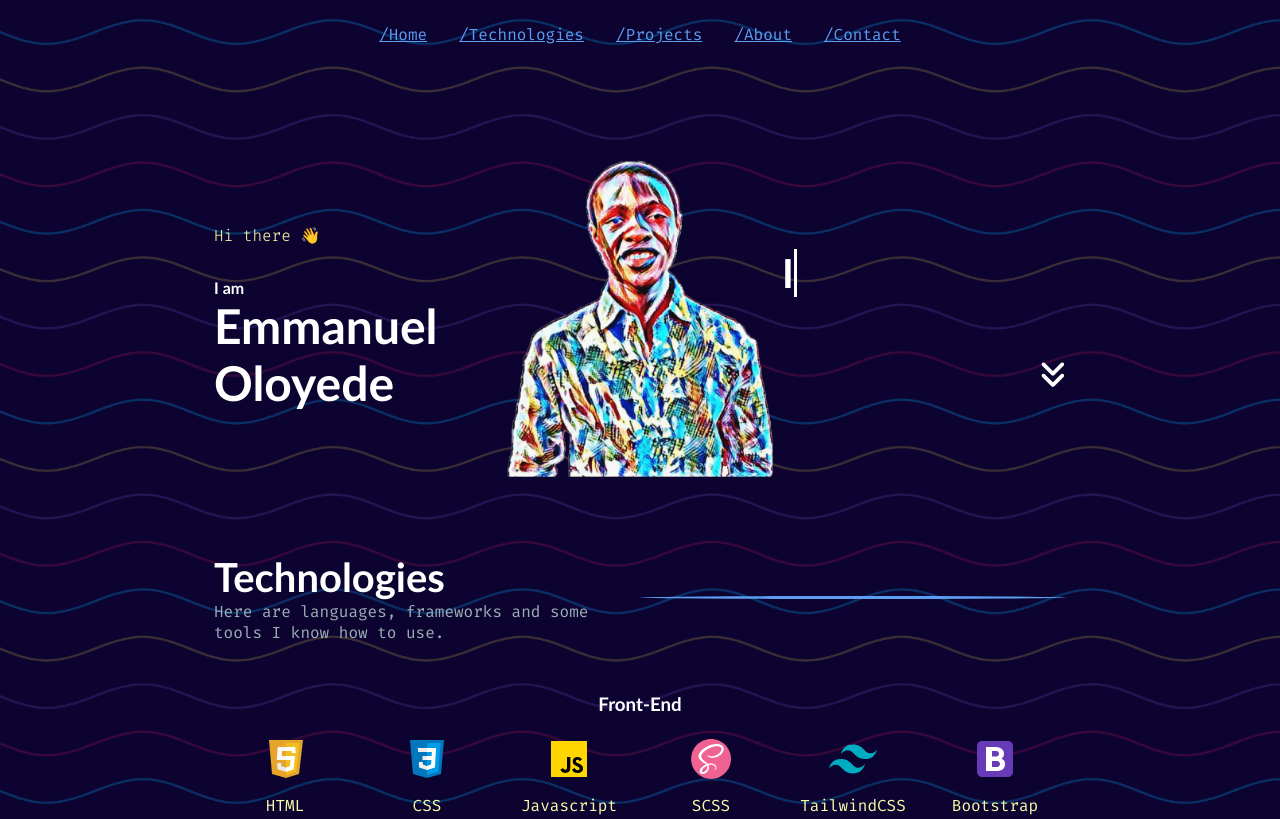
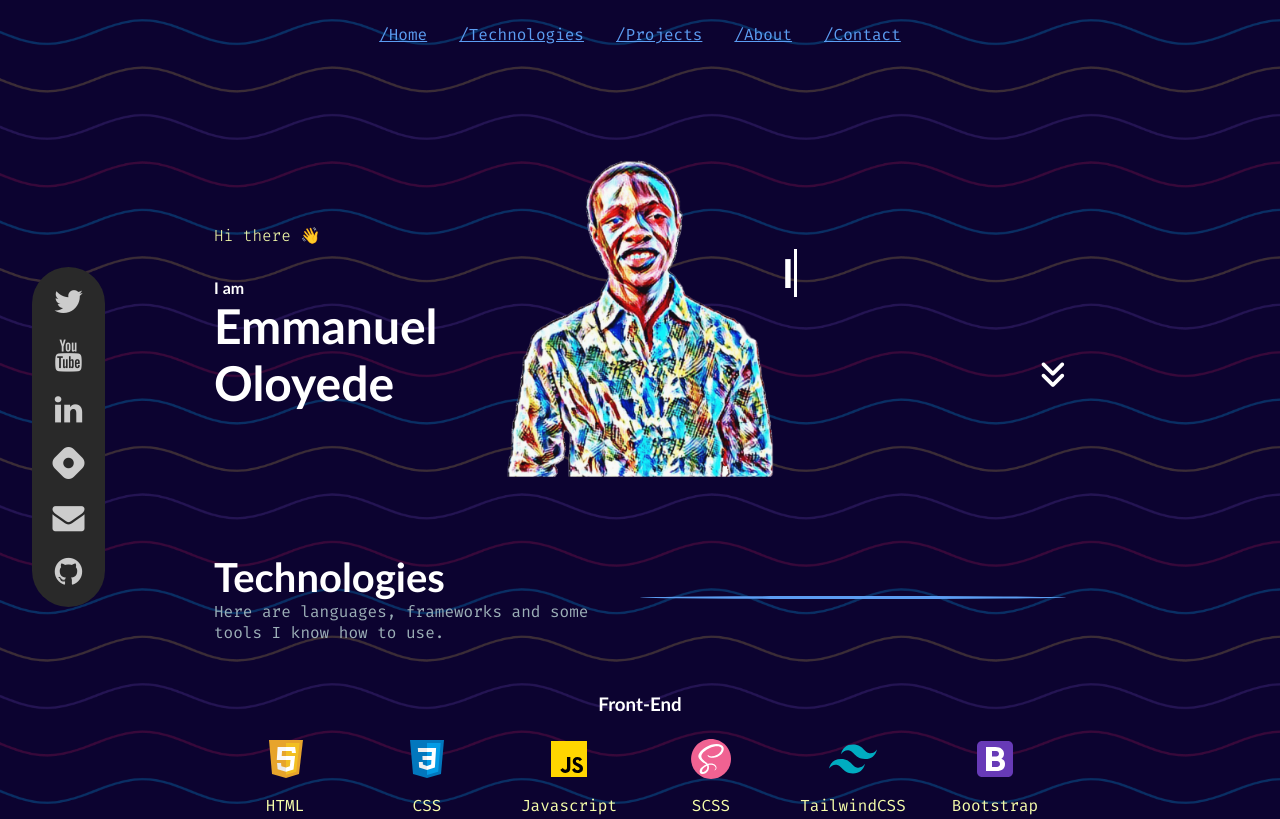
Before and after one commit to techemmy/techemmy.github.io, a plain HTML site: page index.html in a window 1280 px wide. Shown: the top 819 px of the page. Drawn offline with Linux system fonts and the light colour scheme; a web font is replaced by a local one.

Commit message:
feat: add site navigation bar

```diff
--- a/index.html
+++ b/index.html
@@ -20,6 +20,39 @@
 </head>
 
 <body>
+  <nav class='side-socials fadeIn'>
+    <div class='grow-container fadeIn'>
+      <a href="https://twitter.com/itechemmy" target="_blank" class='to-twitter circle-button'>
+        <i class="fa fa-twitter fa-fw" aria-hidden="true"></i>
+      </a>
+    </div>
+    <div class='grow-container fadeIn'>
+      <a href="https://www.youtube.com/channel/UCi4tCYNfG7vWzxHJen3QOZg" target="_blank"
+        class='to-red circle-button'>
+        <i class="fa fa-youtube fa-fw" aria-hidden="true"></i>
+      </a>
+    </div>
+    <div class='grow-container fadeIn'>
+      <a href="https://www.linkedin.com/in/oloyede-emmanuel/" target="_blank" class='to-linkedin circle-button'>
+        <i class="fa fa-linkedin fa-fw" aria-hidden="true"></i>
+      </a>
+    </div>
+    <div class='grow-container fadeIn'>
+      <a href="https://hashnode.com/@techemmy" target="_blank" class='to-blue circle-button'>
+        <i class="fa fa-hashnode fa-fw" aria-hidden="true"></i>
+      </a>
+    </div>
+    <div class='grow-container fadeIn'>
+      <a href="mailto:emmanueltopea@gmail.com" class='to-red circle-button'>
+        <i class="fa fa-envelope fa-fw" aria-hidden="true"></i>
+      </a>
+    </div>
+    <div class='grow-container fadeIn'>
+      <a href="https://github.com/techemmy" target="_blank" class='to-dev circle-button'>
+        <i class="fa fa-github fa-fw" aria-hidden="true"></i>
+      </a>
+    </div>
+  </nav>
   <header class="container">
     <nav class="primary-nav">
       <ul>
@@ -720,7 +753,7 @@
   </main>
 
   <footer class="container">
-    <p>&copy; 2022 Oloyede Emmanuel. All rights reserved.</p>
+    <p>Made with ❤️ by TechEmmy (Me 😉)</p>
   </footer>
 </body>
 </html>
--- a/style.css
+++ b/style.css
@@ -452,6 +452,18 @@ section.project img {
   text-align: left;
 }
 
+.side-socials {
+  background-color: var(--codebg-color);
+  border-radius: 50px;
+  margin-left: 2rem;
+  position: fixed;
+  top: calc(100%/3);
+}
+
+.side-socials {
+  transition-delay: 2s;
+}
+
 /* Redes Sociais Buttons */
 .circle-button {
   font-family: "Roboto", sans-serif;
@@ -471,6 +483,11 @@ section.project img {
   display: inline-block;
   margin: 1em;
 }
+
+.side-socials .grow-container {
+  display: block;
+}
+
 
 .to-blue:hover {
   background: #2862ff;
```
